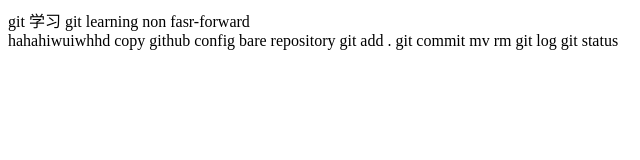
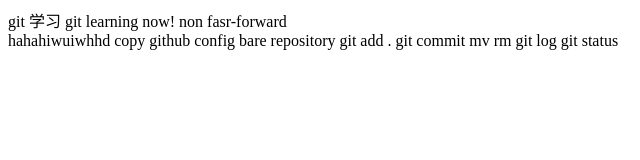
Before and after one commit to imcxx/git_learning, a plain HTML site: page index.html in a window 1280 px wide. Shown: the full height of the page, 0-640 px from the left. Drawn offline with Linux system fonts and the light colour scheme.

Commit message:
Improve idnex head

```diff
--- a/index.html
+++ b/index.html
@@ -9,7 +9,7 @@
 <body>
     <div>
         git 学习
-        git learning
+        git learning now!
 	non fasr-forward
     </div>
     <div>
```
